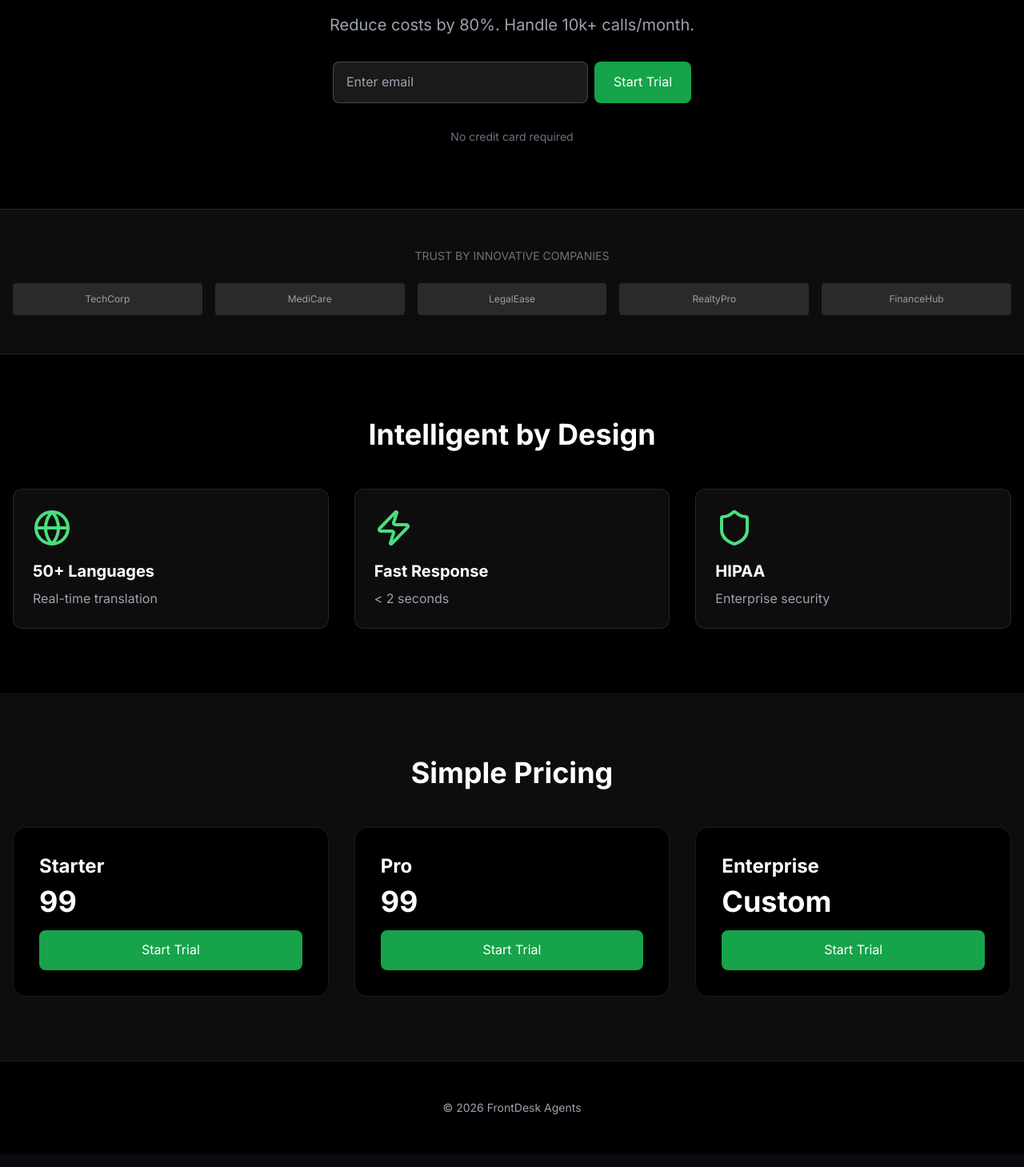
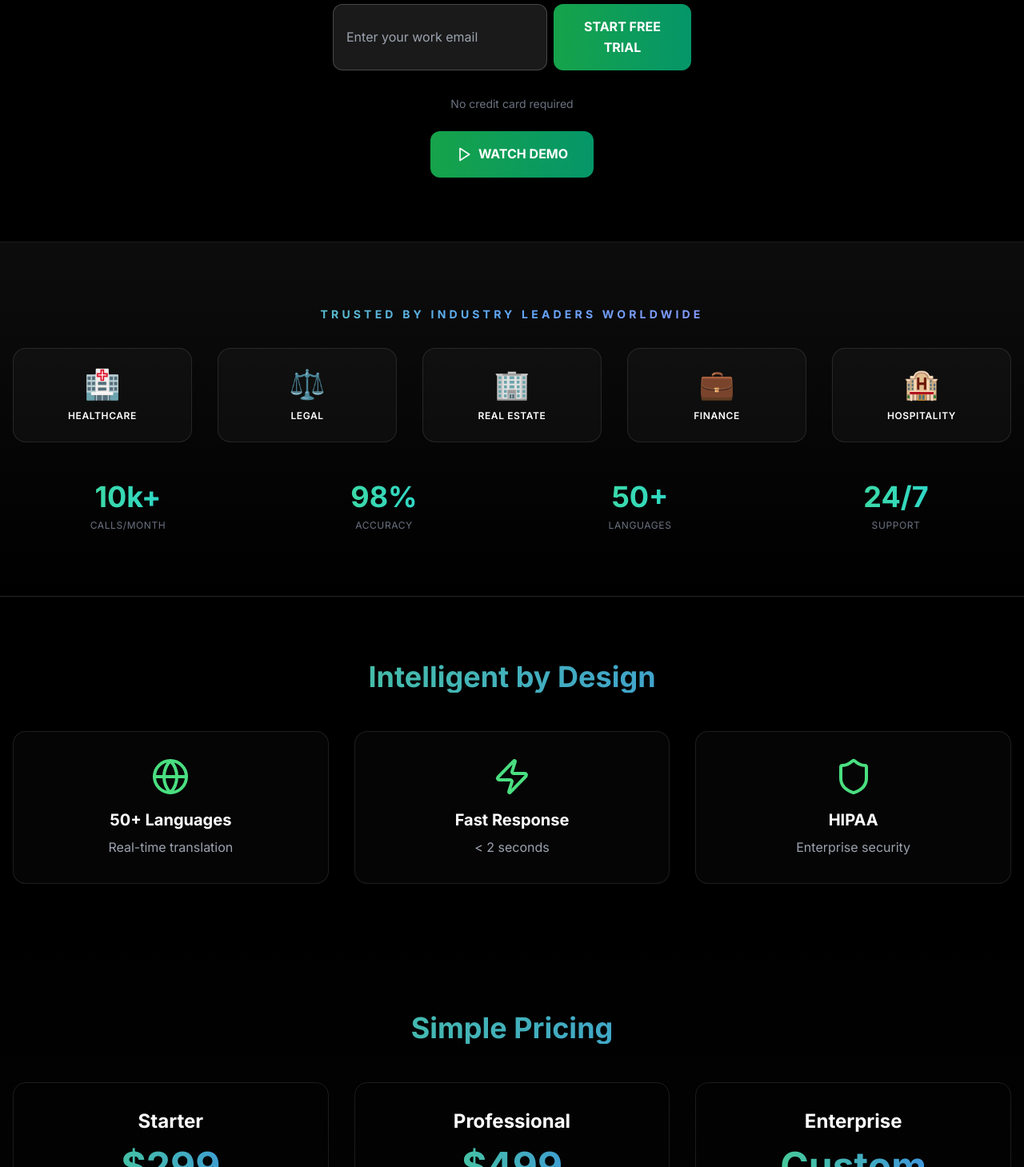
Before and after one commit to SAHJONY/FRONTDESKAGENTS, a Next.js app: page / in a window 1280 px wide. Shown: the part 351-1810 px from the top of the page at 80% size. Built offline with nearby package versions, Linux system fonts and the light colour scheme.

Commit message:
Fix hero apostrophe and add premium trust section

```diff
--- a/src/app/page.tsx
+++ b/src/app/page.tsx
@@ -5,6 +5,8 @@ import { Phone, Globe, Shield, Zap, Check, Play } from 'lucide-react'
 export default function LandingPage() {
   const [showVideo, setShowVideo] = useState(false)
   const [email, setEmail] = useState('')
+  const heroTitle = "World's Most Advanced"
+  const handleSubmit = (e: React.FormEvent) => { e.preventDefault(); setEmail('') }
 
   return (
     <div className="min-h-screen bg-black text-white">
@@ -21,65 +23,61 @@ export default function LandingPage() {
             <a href="#pricing" className="text-gray-300 hover:text-white">Pricing</a>
             <button onClick={() => setShowVideo(true)} className="flex items-center gap-2 text-gray-300 hover:text-white"><Play className="w-4 h-4" /> Demo</button>
             <a href="/customer/login" className="text-gray-300 hover:text-white">Sign In</a>
-            <a href="/customer/signup" className="px-4 py-2 bg-green-600 rounded-lg">Get Started</a>
+            <a href="/customer/signup" className="px-6 py-3 bg-gradient-to-r from-green-600 to-emerald-600 hover:from-green-500 hover:to-emerald-500 rounded-xl font-bold text-sm uppercase tracking-wide">Get Started</a>
           </div>
         </div>
       </nav>
 
       <section className="pt-32 pb-20 px-4 text-center">
         <div className="max-w-4xl mx-auto">
-          <h1 className="text-5xl md:text-7xl font-bold mb-6">World'\''s Most Advanced<br /><span className="bg-gradient-to-r from-green-400 to-blue-500 bg-clip-text text-transparent">AI Receptionist</span></h1>
+          <h1 className="text-5xl md:text-7xl font-bold mb-6">{heroTitle}<br /><span className="bg-gradient-to-r from-green-400 to-blue-500 bg-clip-text text-transparent">AI Receptionist</span></h1>
           <p className="text-xl text-gray-400 mb-8">Reduce costs by 80%. Handle 10k+ calls/month.</p>
-          <form onSubmit={(e) => { e.preventDefault(); setEmail('') }} className="max-w-md mx-auto mb-8 flex gap-2">
-            <input type="email" value={email} onChange={(e) => setEmail(e.target.value)} placeholder="Enter email" className="flex-1 px-4 py-3 bg-white/10 border border-white/20 rounded-lg" required />
-            <button type="submit" className="px-6 py-3 bg-green-600 rounded-lg">Start Trial</button>
+          <form onSubmit={handleSubmit} className="max-w-md mx-auto mb-8 flex gap-2">
+            <input type="email" value={email} onChange={(e) => setEmail(e.target.value)} placeholder="Enter your work email" className="flex-1 px-4 py-4 bg-white/10 border border-white/20 rounded-xl" required />
+            <button type="submit" className="px-8 py-4 bg-gradient-to-r from-green-600 to-emerald-600 rounded-xl font-bold uppercase">Start Free Trial</button>
           </form>
-          <p className="text-sm text-gray-500">No credit card required</p>
+          <p className="text-sm text-gray-500 mb-6">No credit card required</p>
+          <button onClick={() => setShowVideo(true)} className="mx-auto px-8 py-4 bg-gradient-to-r from-green-600 to-emerald-600 rounded-xl font-bold uppercase flex items-center gap-2"><Play className="w-5 h-5" /> Watch Demo</button>
         </div>
       </section>
 
-      <section className="py-12 border-y border-white/10 bg-white/5">
+      <section className="py-20 border-y border-white/10 bg-gradient-to-b from-white/[0.05] to-transparent">
         <div className="max-w-7xl mx-auto px-4 text-center">
-          <p className="text-sm text-gray-500 mb-6">TRUST BY INNOVATIVE COMPANIES</p>
-          <div className="grid grid-cols-5 gap-4 opacity-60">
-            {['TechCorp', 'MediCare', 'LegalEase', 'RealtyPro', 'FinanceHub'].map((n, i) => <div key={i} className="h-10 bg-white/20 rounded flex items-center justify-center text-xs">{n}</div>)}
+          <p className="text-transparent bg-clip-text bg-gradient-to-r from-green-400 via-blue-400 to-purple-400 text-sm font-bold uppercase tracking-[0.3em] mb-8">Trusted by Industry Leaders Worldwide</p>
+          <div className="grid grid-cols-2 md:grid-cols-5 gap-8 mb-12">
+            {['🏥 Healthcare', '⚖️ Legal', '🏢 Real Estate', '💼 Finance', '🏨 Hospitality'].map((item, i) => (
+              <div key={i} className="p-6 rounded-2xl bg-white/[0.03] border border-white/10 hover:border-white/20 transition-all">
+                <div className="text-4xl mb-3">{item.split(' ')[0]}</div>
+                <div className="text-xs font-semibold uppercase tracking-wider">{item.split(' ').slice(1).join(' ')}</div>
+              </div>
+            ))}
+          </div>
+          <div className="grid grid-cols-2 md:grid-cols-4 gap-8">
+            {[{v:'10k+',l:'Calls/Month'}, {v:'98%',l:'Accuracy'}, {v:'50+',l:'Languages'}, {v:'24/7',l:'Support'}].map((s,i)=><div key={i}><div className="text-4xl font-bold bg-gradient-to-r from-green-400 to-cyan-400 bg-clip-text text-transparent mb-2">{s.v}</div><div className="text-xs uppercase tracking-wider text-gray-500">{s.l}</div></div>)}
           </div>
         </div>
       </section>
 
       <section id="features" className="py-20 px-4">
-        <div className="max-w-7xl mx-auto">
-          <h2 className="text-4xl font-bold text-center mb-12">Intelligent by Design</h2>
+        <div className="max-w-7xl mx-auto text-center">
+          <h2 className="text-4xl font-bold mb-12 bg-gradient-to-r from-green-400 to-blue-500 bg-clip-text text-transparent">Intelligent by Design</h2>
           <div className="grid md:grid-cols-3 gap-8">
-            {[{ icon: Globe, title: '50+ Languages', desc: 'Real-time translation' }, { icon: Zap, title: 'Fast Response', desc: '< 2 seconds' }, { icon: Shield, title: 'HIPAA', desc: 'Enterprise security' }].map((f, i) => (
-              <div key={i} className="p-6 bg-white/5 border border-white/10 rounded-xl">
-                <f.icon className="w-12 h-12 text-green-400 mb-4" />
-                <h3 className="text-xl font-bold mb-2">{f.title}</h3>
-                <p className="text-gray-400">{f.desc}</p>
-              </div>
-            ))}
+            {[{icon:Globe,t:'50+ Languages',d:'Real-time translation'}, {icon:Zap,t:'Fast Response',d:'< 2 seconds'}, {icon:Shield,t:'HIPAA',d:'Enterprise security'}].map((f,i)=><div key={i} className="p-8 rounded-2xl border border-white/10 bg-white/[0.02]"><f.icon className="w-12 h-12 text-green-400 mb-4 mx-auto" /><h3 className="text-xl font-bold mb-2">{f.t}</h3><p className="text-gray-400">{f.d}</p></div>)}
           </div>
         </div>
       </section>
 
-      <section id="pricing" className="py-20 px-4 bg-white/5">
-        <div className="max-w-7xl mx-auto">
-          <h2 className="text-4xl font-bold text-center mb-12">Simple Pricing</h2>
+      <section id="pricing" className="py-20 px-4 bg-gradient-to-b from-black to-white/[0.02]">
+        <div className="max-w-7xl mx-auto text-center">
+          <h2 className="text-4xl font-bold mb-12 bg-gradient-to-r from-green-400 to-blue-500 bg-clip-text text-transparent">Simple Pricing</h2>
           <div className="grid md:grid-cols-3 gap-8">
-            {[{ name: 'Starter', price: '99' }, { name: 'Pro', price: '99' }, { name: 'Enterprise', price: 'Custom' }].map((t, i) => (
-              <div key={i} className="p-8 rounded-2xl border border-white/10 bg-black">
-                <h3 className="text-2xl font-bold mb-2">{t.name}</h3>
-                <div className="text-4xl font-bold mb-4">{t.price}</div>
-                <button className="w-full py-3 bg-green-600 rounded-lg">Start Trial</button>
-              </div>
-            ))}
+            {[{n:'Starter',p:'$299'}, {n:'Professional',p:'$499'}, {n:'Enterprise',p:'Custom'}].map((t,i)=><div key={i} className="p-8 rounded-2xl border border-white/10"><h3 className="text-2xl font-bold mb-4">{t.n}</h3><div className="text-5xl font-bold mb-6 bg-gradient-to-r from-green-400 to-blue-500 bg-clip-text text-transparent">{t.p}</div><button className="w-full py-4 bg-gradient-to-r from-green-600 to-emerald-600 rounded-xl font-bold uppercase">Start Trial</button></div>)}
           </div>
         </div>
       </section>
 
-      <footer className="py-12 px-6 border-t border-white/10 text-center text-sm text-gray-400">© 2026 FrontDesk Agents</footer>
-      {showVideo && <div className="fixed inset-0 z-50 bg-black/90 flex items-center justify-center" onClick={() => setShowVideo(false)}><div className="p-8"><button onClick={() => setShowVideo(false)} className="px-6 py-2 bg-green-600 rounded">Close</button></div></div>}
+      <footer className="py-12 text-center text-gray-400 text-sm">© 2026 FrontDesk Agents</footer>
+      {showVideo && <div className="fixed inset-0 z-50 bg-black/90 flex items-center justify-center" onClick={()=>setShowVideo(false)}><div className="text-center"><Play className="w-16 h-16 mx-auto mb-4 text-green-400"/><button onClick={()=>setShowVideo(false)} className="px-6 py-2 bg-green-600 rounded-lg">Close</button></div></div>}
     </div>
   )
 }
-// Build trigger 1779566901
```
Also changed, not shown: frontdesk-agents/src/app/page.tsx (+32 -74 lines).
